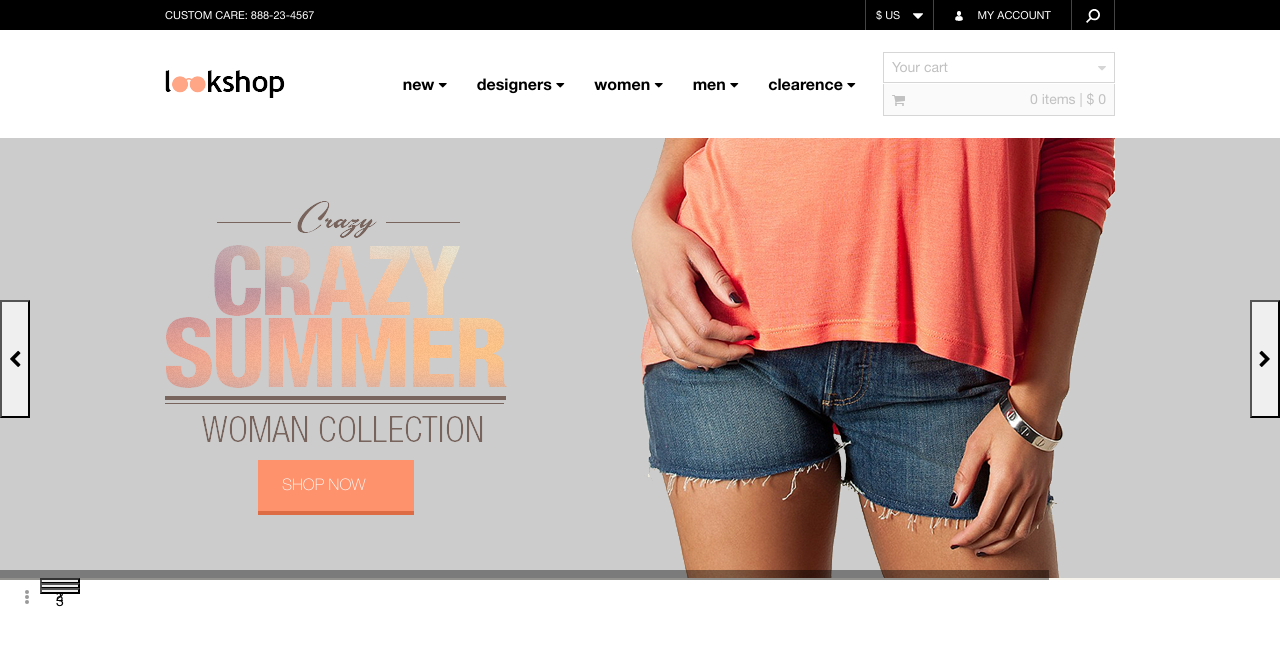
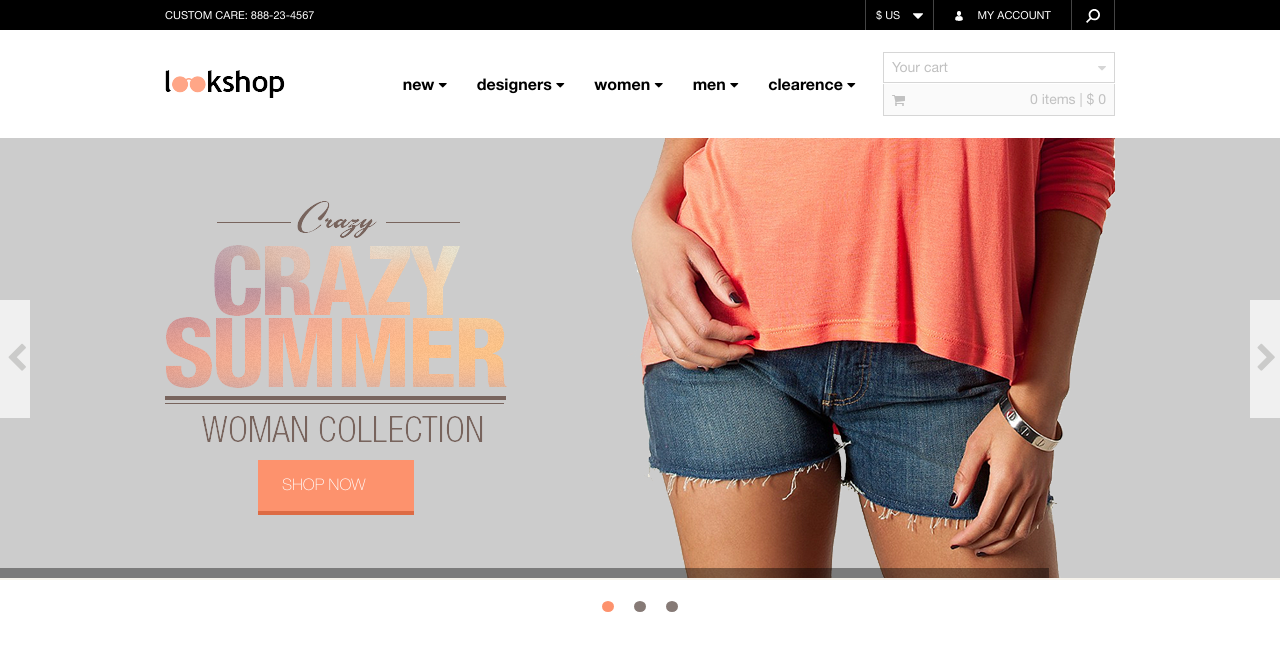
Before and after one commit to ratov/Lookshop-crazysummer, a website: page src/index.html in a window 1280 px wide. Drawn offline with nearby package versions, Linux system fonts and the light colour scheme; files whose address does not match are found by name.

Commit message:
Slick slider готов

```diff
--- a/src/js/script.js
+++ b/src/js/script.js
@@ -36,13 +36,24 @@ $(document).ready(function(){
     $slick.slick({
         draggable: true,
         adaptiveHeight: false,
+        infinite: true,
         dots: true,
         mobileFirst: true,
         pauseOnDotsHover: true,
         //fade: true,
-        mobileFirst: true,
         prevArrow: '<button type="button" class="slick-prev"><i class="fa fa-chevron-left" aria-hidden="true"></i></button>',
         nextArrow: '<button type="button" class="slick-next"><i class="fa fa-chevron-right" aria-hidden="true"></i></button>',
+        responsive: [
+          {
+            breakpoint: 2000,
+            settings: {
+              slidesToShow: 3,
+              slidesToScroll: 1,
+              infinite: true,
+              dots: true
+            }
+          },
+        ]
     });
 
     $bar = $('.slider-progress .progress');
--- a/src/sass/blocks/_slickSlider.scss
+++ b/src/sass/blocks/_slickSlider.scss
@@ -18,6 +18,12 @@
     top: 50%;
     transform: translateY(-50%);
     z-index: 9;
+    border: none;
+    background-color: rgba(255, 255, 255, 0.7);
+    i {
+      font-size: 30px;
+      color: #CBCBCA;
+    }
   }
 
   .slick-next {
@@ -35,23 +41,34 @@
   }
 
   #slick-1 .slick-dots li {
-    width: 40px;
-    height: 5px;
-    background: #ccc;
+    display: flex;
+    align-items: center;
   }
-  #slick-1 .slick-dots li button {
-    width: 40px;
-    height: 5px;
+
+  .slick-dots {
+    position: absolute;
+    list-style: none;
+    margin: 0;
+    padding: 0;
+    display: flex;
+    justify-content: center;
+    left: 50%;
+    transform: translateX(-50%);
+    bottom: -32px;
+    li.slick-active button {
+      background-color: $accent;
+      opacity: 1;
+    }
+    button {
+      font-size: 0;
+      width: 11px;
+      height: 11px;
+      border-radius: 100%;
+      border: none;
+      background-color: #867A76;
+      margin: 0 10px;
+    }
   }
-  // #slick-1 .slick-dots li.slick-active,
-  // #slick-1 .slick-dots li:hover {
-  //   background: #777;
-  // }
-  // #slick-1 .slick-dots li button,
-  // #slick-1 .slick-dots li button:before {
-  //   color: transparent;
-  //   opacity: 0;
-  // }
 
 
   /* progress bar */
@@ -60,7 +77,7 @@
     height: 10px;
     background: transparent;
     position: absolute;
-    bottom: 0;
+    bottom: 2px;
   }
   .slider-progress .progress {
     width: 0%;
```
Also changed, not shown: src/css/style.min.css.
